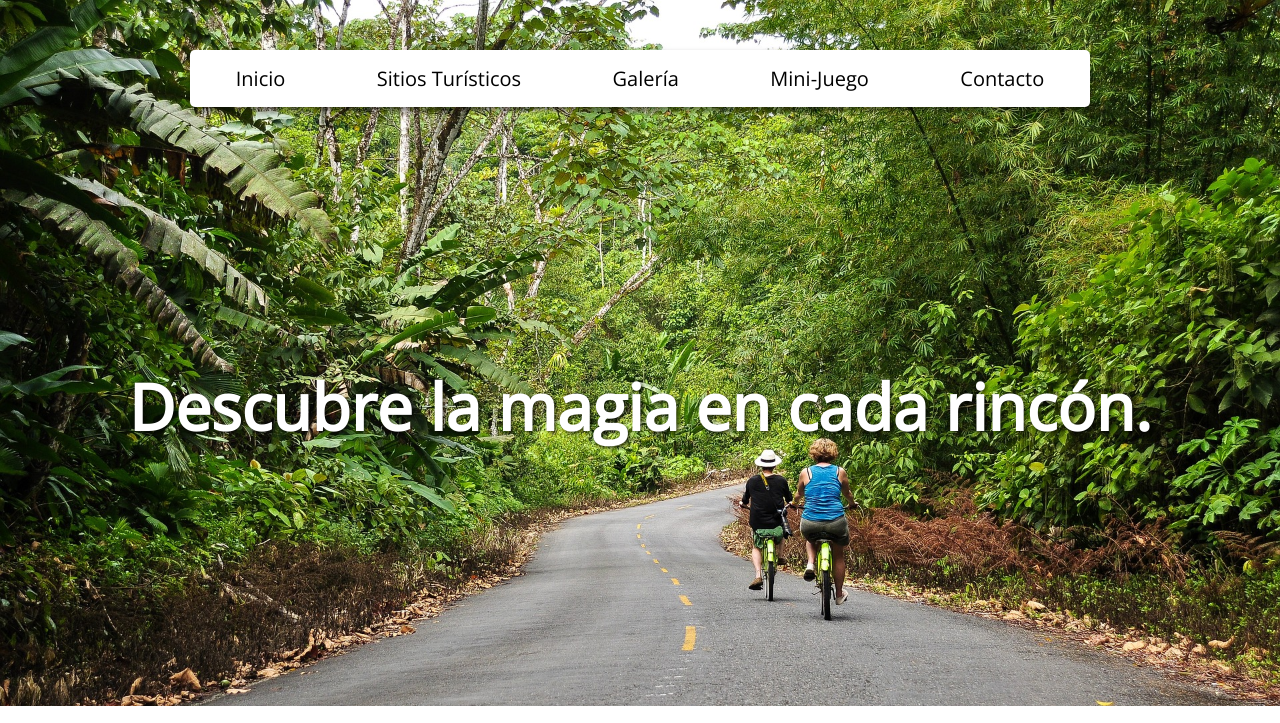
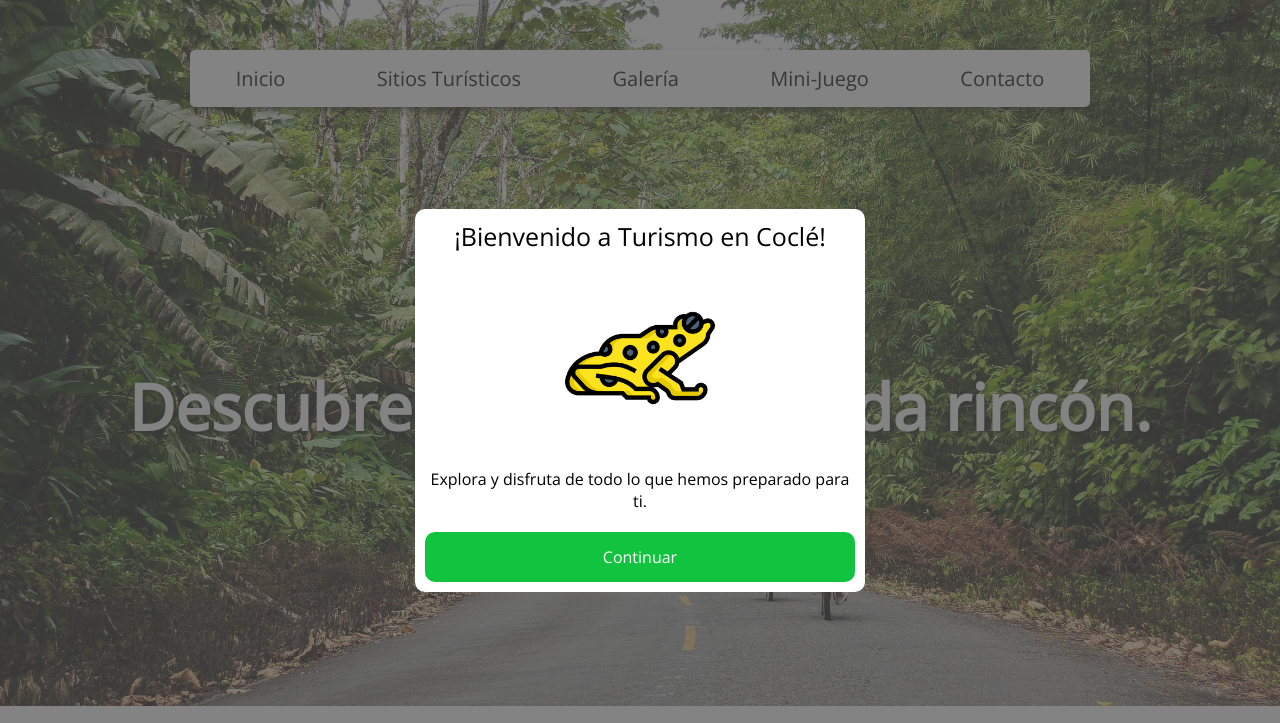
Before and after one commit to JoanM2K4/ProyectoSemaSof5, a plain HTML site: page index.html in a window 1280 px wide. Shown: the top 723 px of the page. Drawn offline with nearby package versions, Linux system fonts and the light colour scheme.

Commit message:
Ventana de bienvenida modal

```diff
--- /dev/null
+++ b/css/modal.css
@@ -0,0 +1,75 @@
+/*Reset CSS*/
+
+/*Modal*/
+
+button {
+    padding: 15px 15px;
+    margin-top: 30px;
+    margin-left: 30px;
+    background-color: rgb(17, 195, 62);
+    border-radius: 5px;
+    border: none;
+    font-size: 16px;
+    color:#fff;
+    cursor: pointer;
+}
+
+.modal-container {
+    position: absolute;
+    top: 0;
+    left: 0;
+    width: 100vw;
+    min-height: 100vh;
+    display: flex;
+    justify-content: center;
+    align-items: center;
+    background-color: rgba(79,79,79, 0.7);
+    z-index: 3;
+    visibility: visible;
+}
+
+.modal-content {
+    width: 450px;
+    height: auto;
+    padding: 10px;
+    border-radius: 10px;
+    background-color: #fff;
+    text-align: center;
+}
+
+.modal-content h2 {
+    font-size: 25px;
+    font-weight: 500;
+}
+
+.modal-content img {
+    width: 150px;
+    margin: 30px 0px;
+}
+
+
+.modal-content p {
+    font-size: 16px;
+    font-weight: 400;
+    margin-bottom: 20px;
+}
+
+.close {
+    width: 100%;
+    height: 50px;
+    line-height: 50px;
+    border-radius: 10px;
+    background-color: rgb(17,195,62);
+    cursor: pointer;
+}
+
+.close p {
+    color: #fff;
+    font-weight: 400;
+}
+
+
+
+.close:hover {
+    background-color: hsl(135, 84%, 40%);
+}
--- a/index.html
+++ b/index.html
@@ -4,11 +4,26 @@
 <head>
 	<meta charset="UTF-8">
 	<meta name="viewport" content="width=device-width, initial-scale=1.0">
-	<title>Menú Desplegable</title>
+	<title>Turismo en Coclé</title>
 	<link rel="stylesheet" href="css/index.css">
+	<link rel="stylesheet" href="css/modal.css">
+
 </head>
 
 <body>
+<!-- ventana modal de bienvenida -->
+	<div id="modal" class="modal-container">
+        <div class="modal-content">
+            <h2>¡Bienvenido a Turismo en Coclé!</h2>
+            <img src="/img/modal/modal.png" alt="">
+            <p>Explora y disfruta de todo lo que hemos preparado para ti.</p>
+            <div id="close" class="close">
+                <p>Continuar</p>
+            </div>
+        </div>
+    </div>
+	<script src="js/modal.js"></script>
+
 	<header>
 		<nav class="Menu">
 			<ul class="Menu-Horizontal">
--- /dev/null
+++ b/js/modal.js
@@ -0,0 +1,14 @@
+let modalBitcoin = document.getElementById('modal');
+let closeModal = document.getElementById('close');
+
+// Cerrar Modal Btn
+
+closeModal.onclick = function(){
+    modalBitcoin.style.visibility = "hidden";
+}
+
+// Cerrar en ventana
+
+modalBitcoin.onclick = function(){
+    modalBitcoin.style.visibility = "hidden";
+}
```
Also changed, not shown: img/modal/modal.png (added).
